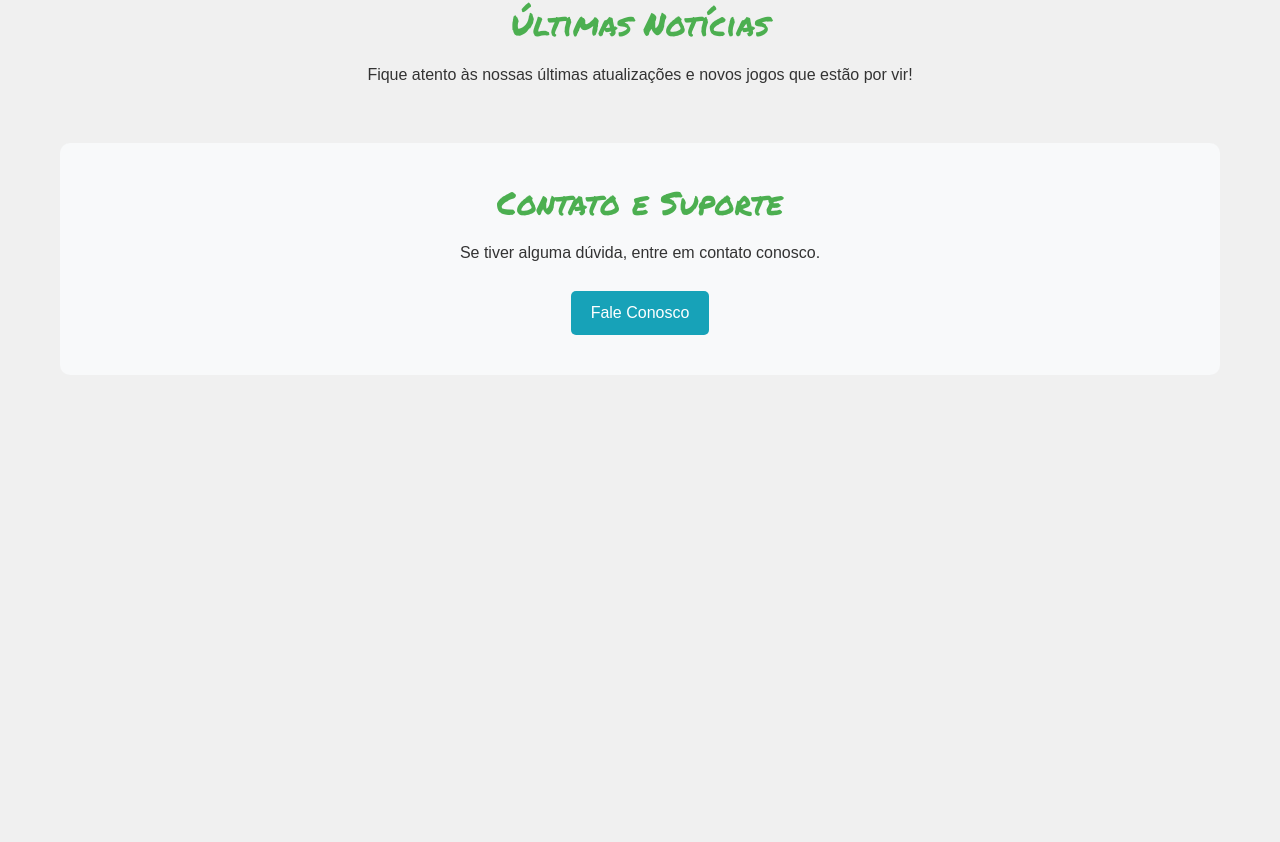
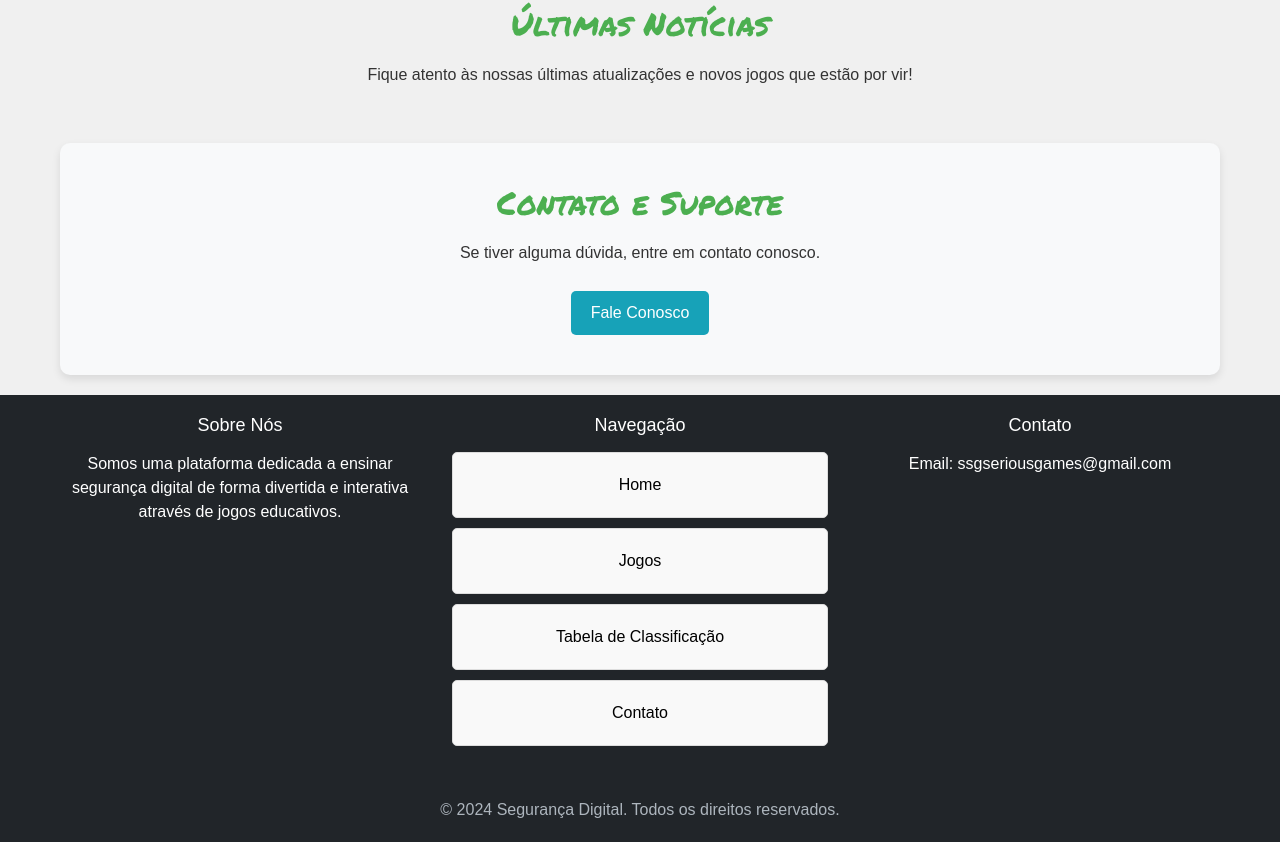
Before and after one commit to tiagoomota24/SSG, a React (Create React App) app in the folder client/: page / in a window 1280 px wide. Shown: the part 1869-2711 px from the top of the page. Before the commit the page ends 2244 px from the top, so only its background shows below. Built offline with nearby package versions, Linux system fonts and the light colour scheme.

Commit message:
Footer_quiz_add

```diff
--- a/client/src/App.js
+++ b/client/src/App.js
@@ -23,6 +23,7 @@ import Depoimentos from "./pages/Depoimentos";
 import Forgotpassword from "./pages/Forgotpassword";
 import Resetpassword from "./pages/Resetpassword";
 import Contact from "./pages/Contact";
+import Footer from "./Components/Footer";
 
 function App() {
 
@@ -91,6 +92,7 @@ function App() {
           <Route path="/resetpassword" element={<Resetpassword />} />
           <Route path="/contact" element={<Contact />} />
         </Routes>
+        <Footer />
       </Router>
       </AuthContext.Provider>
       </I18nextProvider>
--- /dev/null
+++ b/client/src/Components/Footer.js
@@ -0,0 +1,46 @@
+import React from "react";
+import { Link } from "react-router-dom";
+import "../styles/Footer.css"; // Crie um arquivo CSS para estilizar o footer
+
+const Footer = () => {
+  return (
+    <footer className="footer bg-dark text-white">
+      <div className="container">
+        <div className="row">
+          <div className="col-md-4">
+            <h5>Sobre Nós</h5>
+            <p>
+              Somos uma plataforma dedicada a ensinar segurança digital de forma divertida e interativa através de jogos educativos.
+            </p>
+          </div>
+          <div className="col-md-4">
+            <h5>Navegação</h5>
+            <ul className="list-unstyled">
+              <li>
+                <Link to="/" className="text-black">Home</Link>
+              </li>
+              <li>
+                <Link to="/jogos" className="text-black">Jogos</Link>
+              </li>
+              <li>
+                <Link to="/tabela_de_classificacao" className="text-black">Tabela de Classificação</Link>
+              </li>
+              <li>
+                <Link to="/contact" className="text-black">Contato</Link>
+              </li>
+            </ul>
+          </div>
+          <div className="col-md-4">
+            <h5>Contato</h5>
+            <p>Email: ssgseriousgames@gmail.com</p>
+          </div>
+        </div>
+        <div className="text-center mt-3">
+          <p>&copy; 2024 Segurança Digital. Todos os direitos reservados.</p>
+        </div>
+      </div>
+    </footer>
+  );
+};
+
+export default Footer;
--- a/client/src/pages/Contact.js
+++ b/client/src/pages/Contact.js
@@ -4,28 +4,23 @@ import '../styles/Contact.css';
 import axios from 'axios';
 
 const Contact = () => {
-  const [name, setName] = useState('');
+  const [name, setUsername] = useState('');
   const [email, setEmail] = useState('');
   const [message, setMessage] = useState('');
   const [responseMessage, setResponseMessage] = useState('');
 
   useEffect(() => {
-    // Função para buscar os detalhes do usuário e atualizar o estado
-    const fetchUserDetails = async () => {
-      try {
-        const response = await axios.get('http://localhost:3001/auth/userDetails', {
-          headers: { accessToken: localStorage.getItem('accessToken') }
-        });
-        const { name, email } = response.data;
-        setName(name);
-        setEmail(email);
-      } catch (error) {
-        console.error('Erro ao buscar detalhes do usuário:', error);
-      }
-    };
-
-    // Chame a função para buscar os detalhes do usuário ao carregar o componente
-    fetchUserDetails();
+    axios
+      .get("http://localhost:3001/auth/userDetails", {
+        headers: { accessToken: localStorage.getItem("accessToken") },
+      })
+      .then((response) => {
+        setEmail(response.data.email);
+        setUsername(response.data.username);
+      })
+      .catch((error) => {
+        console.error("There was an error!", error);
+      });
   }, []);
 
   const handleSubmit = (e) => {
@@ -52,7 +47,7 @@ const Contact = () => {
           id="name"
           name="from_name"
           value={name}
-          onChange={(e) => setName(e.target.value)}
+          onChange={(e) => setUsername(e.target.value)}
           required
         />
         <label htmlFor="email">Email:</label>
--- a/client/src/pages/Quiz.js
+++ b/client/src/pages/Quiz.js
@@ -8,23 +8,38 @@ function Quiz() {
 
   const questions = [
     {
-      question: "Qual é a capital da França?",
-      options: ["Londres", "Paris", "Berlim", "Madrid"],
-      correctAnswer: "Paris",
+      question: "O que é phishing?",
+      options: [
+        "Um método de segurança cibernética",
+        "Uma técnica de obtenção fraudulenta de informações",
+        "Uma forma de encriptação de dados",
+        "Um tipo de firewall"
+      ],
+      correctAnswer: "Uma técnica de obtenção fraudulenta de informações",
       points: 10,
     },
     {
-      question: "Qual é o maior planeta do Sistema Solar?",
-      options: ["Júpiter", "Terra", "Marte", "Saturno"],
-      correctAnswer: "Júpiter",
+      question: "Qual das seguintes opções é um sinal de phishing?",
+      options: [
+        "Erros de ortografia e gramática",
+        "Endereços de e-mail ou URLs estranhos",
+        "Solicitações de informações pessoais ou financeiras",
+        "Todas as anteriores"
+      ],
+      correctAnswer: "Todas as anteriores",
       points: 20,
     },
     {
-      question: "Qual é o animal terrestre mais rápido?",
-      options: ["Cavalo", "Lebre", "Guepardo", "Elefante"],
-      correctAnswer: "Guepardo",
+      question: "Como os 'phishers' costumam se passar por empresas legítimas?",
+      options: [
+        "Usando anúncios online",
+        "Enviando e-mails ou mensagens pop-up",
+        "Criando sites de compras",
+        "Usando redes sociais"
+      ],
+      correctAnswer: "Enviando e-mails ou mensagens pop-up",
       points: 30,
-    },
+    }
 
   ];
 
--- a/client/src/pages/Resetpassword.js
+++ b/client/src/pages/Resetpassword.js
@@ -3,61 +3,69 @@ import { useLocation } from 'react-router-dom';
 import axios from 'axios';
 import { useNavigate } from 'react-router-dom';
 import '../styles/PasswordReset.css';
+import { Formik, Form, Field, ErrorMessage } from "formik";
+import * as Yup from "yup";
 
 const Resetpassword = () => {
   const location = useLocation();
   const [email] = useState(location.state?.email || ''); // Obter o email passado via estado
-  const [token, setToken] = useState('');
-  const [newPassword, setNewPassword] = useState('');
   const [message, setMessage] = useState('');
   const [isSuccess, setIsSuccess] = useState(false);
   const navigate = useNavigate();
 
+  const validationSchema = Yup.object().shape({
+    token: Yup.string().required('Obrigatório!'),
+    newPassword: Yup.string()
+      .min(8, 'A senha deve ter pelo menos 8 caracteres')
+      .max(20, 'A senha deve ter no máximo 20 caracteres')
+      .matches(/^(?=.*[a-z])(?=.*[A-Z])(?=.*[0-9])/, "Deve incluir maiúsculas, minúsculas e números")
+      .required('Obrigatório!'),
+  });
 
-  const handleSubmit = async (e) => {
-    e.preventDefault();
-
+  const handleSubmit = async (values, { setSubmitting }) => {
     try {
       const response = await axios.post('http://localhost:3001/auth/verifyCodeAndResetPassword', {
         email,
-        code: token,
-        newPassword,
+        code: values.token,
+        newPassword: values.newPassword,
       });
       setMessage(response.data.message);
+      setIsSuccess(true);
       setTimeout(() => {
         navigate('/login', { state: { email } });
       }, 3000);
-      setIsSuccess(true);
     } catch (error) {
       setMessage(error.response ? error.response.data.message : 'Server error');
       setIsSuccess(false);
+    } finally {
+      setSubmitting(false);
     }
   };
 
   return (
     <div className="password-reset">
       <h1>Enter Verification Code</h1>
-      <form onSubmit={handleSubmit}>
-        <label htmlFor="token">Verification Code:</label>
-        <input
-          type="text"
-          id="token"
-          name="token"
-          value={token}
-          onChange={(e) => setToken(e.target.value)}
-          required
-        />
-        <label htmlFor="newPassword">New Password:</label>
-        <input
-          type="password"
-          id="newPassword"
-          name="newPassword"
-          value={newPassword}
-          onChange={(e) => setNewPassword(e.target.value)}
-          required
-        />
-        <button type="submit">Reset Password</button>
-      </form>
+      <Formik
+        initialValues={{ token: "", newPassword: "" }}
+        validationSchema={validationSchema}
+        onSubmit={handleSubmit}
+      >
+        {({ isSubmitting }) => (
+          <Form>
+            <div>
+              <label htmlFor="token">Verification Code:</label>
+              <Field type="text" id="token" name="token" />
+              <ErrorMessage name="token" component="div" className="error-message" />
+            </div>
+            <div>
+              <label htmlFor="newPassword">New Password:</label>
+              <Field type="password" id="newPassword" name="newPassword" />
+              <ErrorMessage name="newPassword" component="div" className="error-message" />
+            </div>
+            <button type="submit" disabled={isSubmitting}>Reset Password</button>
+          </Form>
+        )}
+      </Formik>
       {message && <p className={isSuccess ? "message-success" : "message-error"}>{message}</p>}
     </div>
   );
--- /dev/null
+++ b/client/src/styles/Footer.css
@@ -0,0 +1,60 @@
+.footer {
+    background-color: #343a40; /* Cor de fundo escura para o rodapé */
+    padding: 20px 0;
+    color: white; /* Cor do texto do rodapé */
+  }
+
+  .footer .container {
+    max-width: 1200px;
+    margin: 0 auto;
+  }
+
+  .footer .row > div {
+    margin-bottom: 20px;
+  }
+
+  .footer h5 {
+    font-size: 18px;
+    margin-bottom: 15px;
+    color: white; /* Cor dos títulos do rodapé */
+  }
+
+  .footer p {
+    margin-bottom: 10px;
+    color: white; /* Cor dos parágrafos do rodapé */
+  }
+
+  .footer .list-unstyled {
+    padding-left: 0;
+    list-style: none; /* Remove marcadores da lista */
+  }
+
+  .footer .list-unstyled li {
+    margin-bottom: 10px;
+  }
+
+  .footer .list-unstyled li a {
+    text-decoration: none;
+    color: #adb5bd; /* Cor dos links do rodapé */
+    background: transparent; /* Remove o fundo branco */
+    display: inline-block; /* Garante que o padding funcione corretamente */
+    padding: 5px 0; /* Adiciona um pequeno padding para os links */
+  }
+
+  .footer .list-unstyled li a:hover {
+    color: white; /* Cor dos links ao passar o mouse */
+  }
+
+  .footer .fab {
+    font-size: 18px;
+    color: #adb5bd; /* Cor dos ícones de redes sociais */
+  }
+
+  .footer .fab:hover {
+    color: white; /* Cor dos ícones ao passar o mouse */
+  }
+
+  .footer .text-center p {
+    margin: 0;
+    color: #adb5bd; /* Cor do texto de direitos autorais */
+  }
--- a/client/src/styles/Home.css
+++ b/client/src/styles/Home.css
@@ -134,6 +134,8 @@
     background: #f8f9fa;
     padding: 40px 20px;
     border-radius: 10px;
+    margin-bottom: 20px;
+    box-shadow: 0 4px 8px rgba(0, 0, 0, 0.1);
   }
 
   .contact-button {
```
